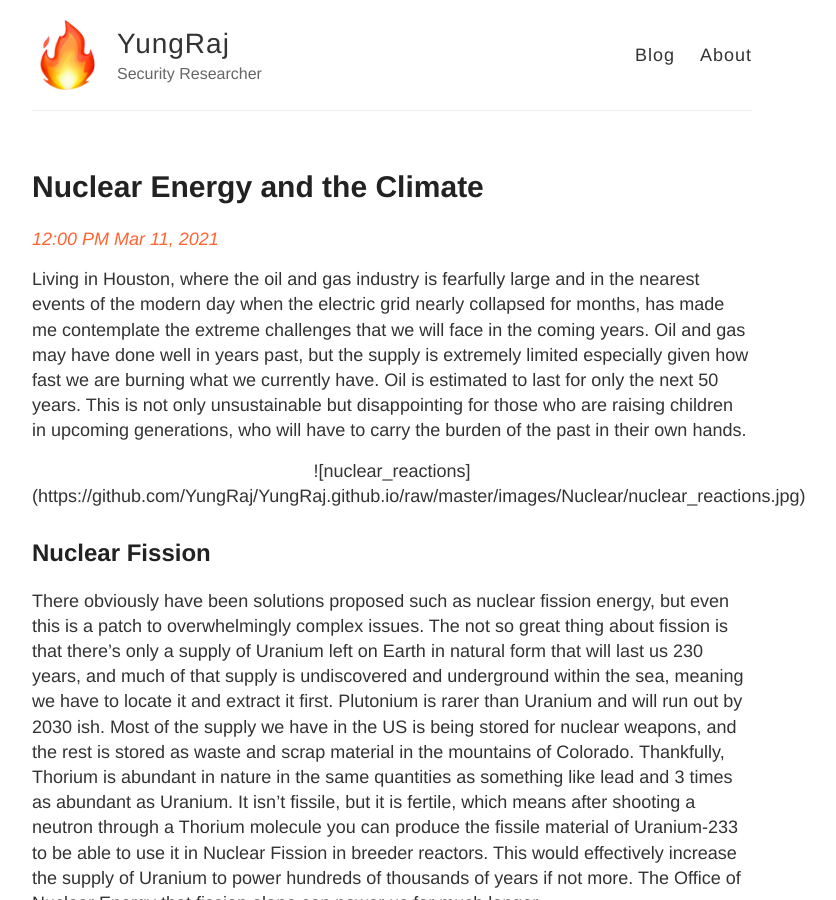
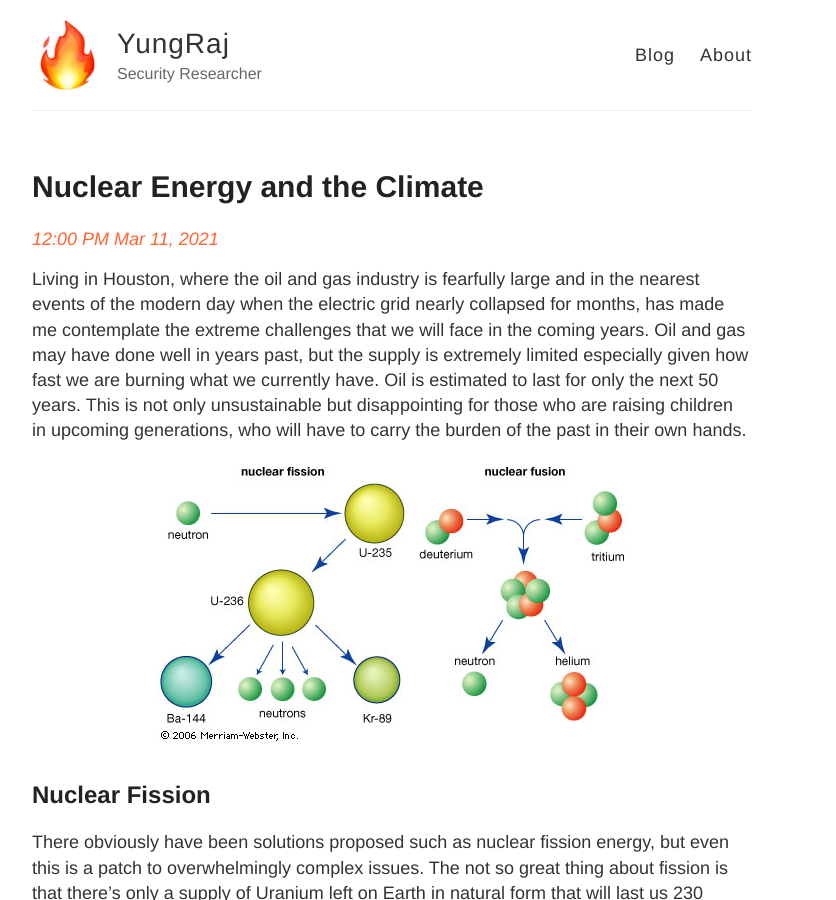
Before and after one commit to YungRaj/YungRaj.github.io, a Jekyll site: the page built from _posts/2021-03-11-Nuclear Energy and Climate.md, in a window 1280 px wide and 900 px high. Shown: the whole window, without its empty margins (248-1084 px from the left). Built offline with Jekyll 4.4.1, drawn with Linux system fonts in a browser that asks for light colours.

```diff
--- a/_posts/2021-03-11-Nuclear Energy and Climate.md
+++ b/_posts/2021-03-11-Nuclear Energy and Climate.md
@@ -7,7 +7,7 @@
 
 Living in Houston, where the oil and gas industry is fearfully large and in the nearest events of the modern day when the electric grid nearly collapsed for months, has made me contemplate the extreme challenges that we will face in the coming years. Oil and gas may have done well in years past, but the supply is extremely limited especially given how fast we are burning what we currently have. Oil is estimated to last for only the next 50 years. This is not only unsustainable but disappointing for those who are raising children in upcoming generations, who will have to carry the burden of the past in their own hands.
 
-<div align="center"> ![nuclear_reactions](https://github.com/YungRaj/YungRaj.github.io/raw/master/images/Nuclear/nuclear_reactions.jpg) </div>
+<div align="center"> <img src="https://github.com/YungRaj/YungRaj.github.io/raw/master/images/Nuclear/nuclear_reactions.jpg" /></div>
 
 ## Nuclear Fission
 
```
